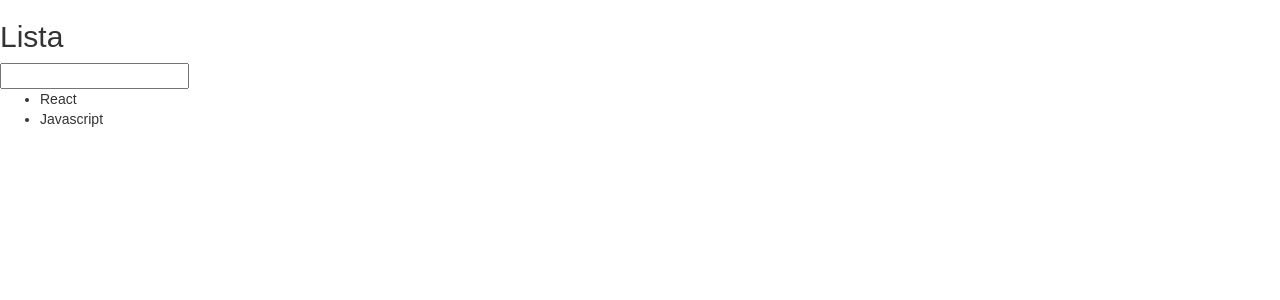
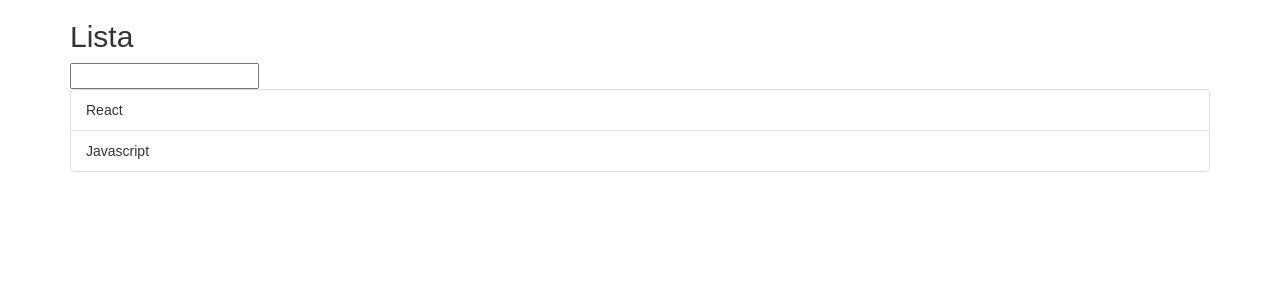
Before and after one commit to germanps/to-do-app, a React (Create React App) app: page / in a window 1280 px wide. Shown: the top 300 px of the page. Built offline with nearby package versions, Linux system fonts and the light colour scheme.

Commit message:
Insertar clasess de bootstrap

```diff
--- a/src/Lista.js
+++ b/src/Lista.js
@@ -13,16 +13,16 @@ class Lista extends Component{
     render(){
         let lista = [];
         VarListaData.tareas.forEach((valor, index) => (
-            lista.push(<li onClick={ () => VarListaData.eliminarTarea(index)} key={index}>{valor}</li>)
+            lista.push(<li className="list-group-item" onClick={ () => VarListaData.eliminarTarea(index)} key={index}>{valor}</li>)
         ) );
 
         return(
-            <div>
+            <div className="container">
                 <h2>Lista</h2>
                 <input onKeyPress={ this.enviarTarea.bind(this) }/>
-                <div>
-                    <div>
-                        <ul>
+                <div className="row">
+                    <div className="col-md-12">
+                        <ul className="list-group">
                             {lista}
                         </ul>
                     </div>
```
